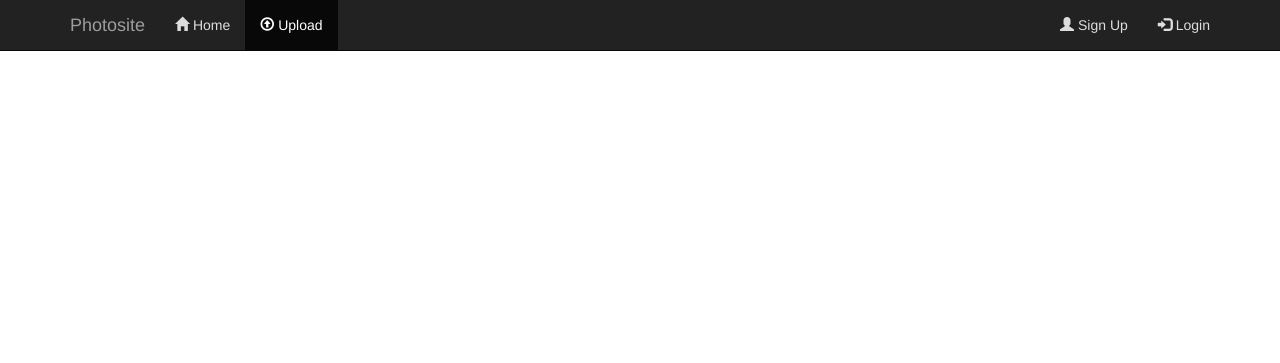
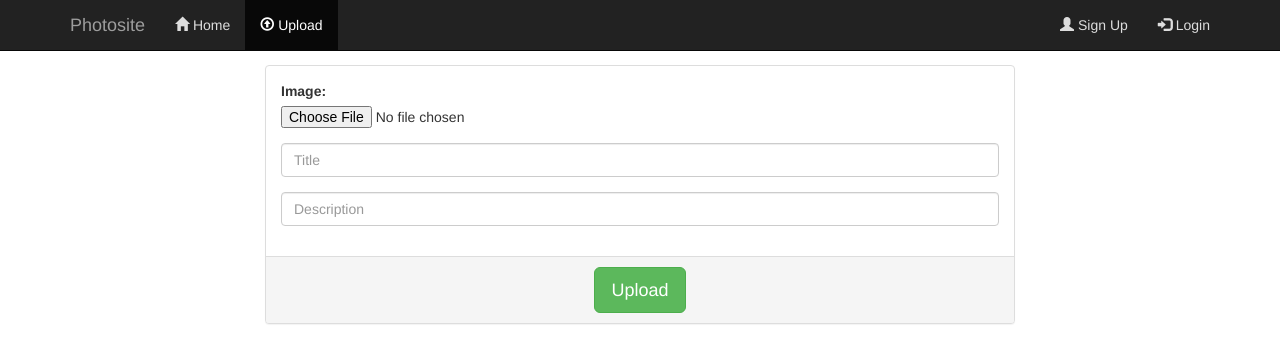
Before and after one commit to olety/Photosite, a Django app: page /photo/upload in a window 1280 px wide. Shown: the top 363 px of the page. Run offline with Django 3.2, Linux system fonts and the light colour scheme; some libraries are stand-ins or nearby versions.

Commit message:
Implement photo upload

```diff
--- /dev/null
+++ b/photos/forms.py
@@ -0,0 +1,15 @@
+from django import forms
+from django.forms import ValidationError
+from .models import Photo
+# import sys
+
+
+class UploadForm(forms.ModelForm):
+
+    title = forms.CharField(label='Title', required=False)
+    description = forms.CharField(label='Description', required=False)
+    image = forms.ImageField(label='Image', required=True)
+
+    class Meta:
+        model = Photo
+        fields = ['title', 'description', 'image']
--- a/photos/models.py
+++ b/photos/models.py
@@ -3,10 +3,16 @@ from django.db import models
 from users.models import User
 import os
 import binascii
+from datetime import datetime
 
 
 def photo_upload_path(instance, filename):
-    return 'photos/%Y/%m/{0}'.format(binascii.hexlify(os.urandom(16)))
+    date = datetime.now()
+    return 'photos/{1}/{2}/{0}'.format(
+        binascii.hexlify(os.urandom(16)),
+        date.strftime('%Y'),
+        date.strftime('%m')
+    )
 
 
 class Photo (models.Model):
--- a/photos/urls.py
+++ b/photos/urls.py
@@ -2,6 +2,6 @@ from django.conf.urls import url
 from . import views
 
 urlpatterns = [
-    # /users/512
-    url(r'^upload$', views.upload, name='photos_upload'),
+    url(r'^(?P<photo_id>[0-9]+)$', views.view, name='photos_view'),
+    url(r'^upload$', views.upload, name='photos_upload')
 ]
--- a/photos/views.py
+++ b/photos/views.py
@@ -1,8 +1,10 @@
 from django.shortcuts import render
+from django.http import HttpResponseRedirect
+from django.core.urlresolvers import reverse
+from .forms import UploadForm
+from .models import Photo
 
 
-# Create your views here.
-# TODO: Tsvetan
 def home(request, context={}):
     new_context = context.copy()
     new_context.update({
@@ -11,6 +13,29 @@ def home(request, context={}):
     return render(request, 'base.html', context=context)
 
 
-def upload(request, context={}):
+def upload(request):
 
-    return render(request, 'base.html', context=context)
+    if request.method == 'POST':
+        form = UploadForm(request.POST, request.FILES)
+
+        if form.is_valid():
+            photo = Photo(
+                title=form.cleaned_data['title'],
+                description=form.cleaned_data['description'],
+                image=form.cleaned_data['image'],
+                author=request.user
+            )
+            photo.save()
+
+            return HttpResponseRedirect(reverse('photos_view', args=[photo.id]))
+    else:
+        form = UploadForm()
+
+    return render(request, 'photos/upload.html', context={
+        'form': form
+    })
+
+
+def view(request, photo_id):
+
+    return render(request, 'base.html', context={})
--- a/templates/base.html
+++ b/templates/base.html
@@ -13,7 +13,7 @@
         <script src="https://ajax.googleapis.com/ajax/libs/jquery/1.12.0/jquery.min.js"></script>
         <script src="{% static "js/bootstrap.min.js" %}"></script>
     {% endblock %}
-    <title>{% block title %}Title{% endblock %}</title>
+    <title>{% block title %}Photosite{% endblock %}</title>
 </head>
 <body>
 {% block menu %}
@@ -70,10 +70,9 @@
     </nav>
 {% endblock %}
 {% block body %}
-    {% block sidebar %}
-    {% endblock %}
-    {% block content %}
-    {% endblock %}
+    <div class="container">
+        {% block content %}{% endblock %}
+    </div>
 {% endblock %}
 </body>
 </html>
--- /dev/null
+++ b/templates/photos/upload.html
@@ -0,0 +1,47 @@
+{% extends 'base.html' %}
+
+{% block content %}
+
+    <div class="row">
+        <div class="col-md-8 col-md-offset-2">
+
+            {% if form.errors %}
+                <div class="alert alert-danger">
+                    <ul>
+                        {% for error in form.errors %}
+                            <li>{{ error|escape }}</li>
+                        {% endfor %}
+                    </ul>
+                </div>
+            {% endif %}
+
+            <form method="post" action="{% url 'photos_upload' %}" enctype="multipart/form-data">
+                <div class="panel panel-default">
+                    <div class="panel-body">
+
+                        {% csrf_token %}
+
+                        <div class="form-group">
+                            {{ form.image.label_tag }}
+                            <input type="file" id="{{ form.image.auto_id }}" name="{{ form.image.html_name }}">
+                        </div>
+
+                        <div class="form-group">
+                            <input type="text" class="form-control" id="{{ form.title.auto_id }}" name="{{ form.title.html_name }}" placeholder="{{ form.title.label }}">
+                        </div>
+
+                        <div class="form-group">
+                            <input type="text" class="form-control" id="{{ form.description.auto_id }}" name="{{ form.description.html_name }}" placeholder="{{ form.description.label }}">
+                        </div>
+
+                    </div>
+                    <div class="panel-footer text-center">
+                        <input type="submit" value="Upload" class="btn btn-lg btn-success" />
+                    </div>
+                </div>
+            </form>
+
+        </div>
+    </div>
+
+{% endblock %}
```
Also changed, not shown: 2 other files.
